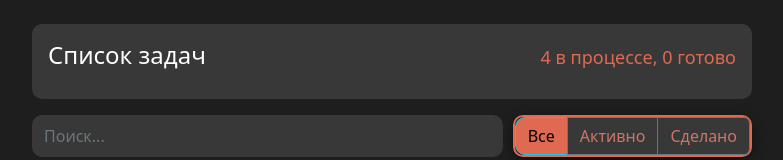
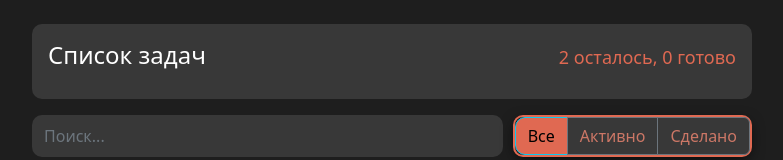
Before and after one commit to art0tod/ReactStudy_ToDo, a React (Create React App) app: page / in a window 1280 px wide. Shown: the top 160 px of the page, without its empty margins (248-1031 px from the left). Built offline with nearby package versions, Linux system fonts and the light colour scheme.

Commit message:
toggls refact

```diff
--- a/src/components/App/App.js
+++ b/src/components/App/App.js
@@ -64,28 +64,53 @@ export default class App extends Component {
     });
   };
 
+  toggleProperty(arr, id, propName) {
+    const index = arr.findIndex((el) => el.id === id);
+    const oldItem = arr[index];
+    const newItem = {...oldItem,
+      [propName]: !oldItem[propName]};
+
+    return [
+      ...arr.slice(0, index),
+      newItem,
+      ...arr.slice(index + 1)
+    ];
+  };
+
   onToggleDone = (id) => {
-    console.log(id)
-    // this.setState(({todoData}) => {
-    //
-    // });
+    this.setState(({todoData}) => {
+      return {
+        todoData: this.toggleProperty(todoData, id, 'done'),
+      };
+    });
   };
 
   onToggleImportant = (id) => {
-    console.log(id)
+    this.setState(({todoData}) => {
+      return {
+        todoData: this.toggleProperty(todoData, id, 'important'),
+      };
+    });
   }
 
   render() {
+
+    const { todoData } = this.state;
+    const doneCount = this.state.todoData
+      .filter((el) => el.done).length;
+
+    const todoCount = todoData.length - doneCount;
+
     return (
       <div className={'todo-app'}>
-        <AppHeader todo={4} done={0}/>
+        <AppHeader todo={todoCount} done={doneCount}/>
         <div className={'todo-panel d-flex'}>
           <SearchPanel/>
           <ItemStatusFilter/>
         </div>
 
         <TodoList
-          todos={this.state.todoData}
+          todos={todoData}
           onDeleted={this.deleteItem}
           onToggleImportant={this.onToggleImportant}
           onToggleDone={this.onToggleDone}/>
--- a/src/components/AppHeader/AppHeader.js
+++ b/src/components/AppHeader/AppHeader.js
@@ -5,7 +5,7 @@ const AppHeader = ({todo, done}) => {
     return (
         <div className={'AppHeader d-flex'}>
             <h1>Список задач</h1>
-            <h2>{todo} в процессе, {done} готово</h2>
+            <h2>{todo} осталось, {done} готово</h2>
         </div>
     );
 };
```
